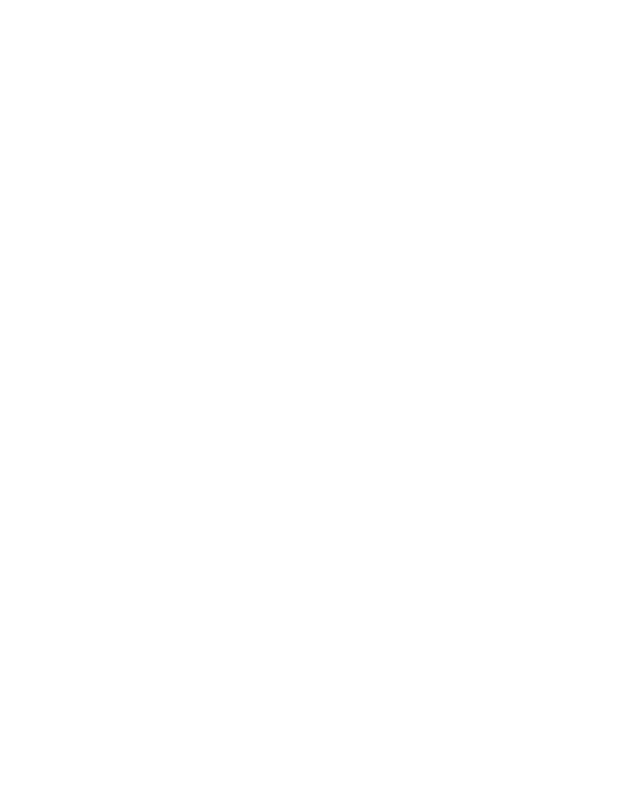
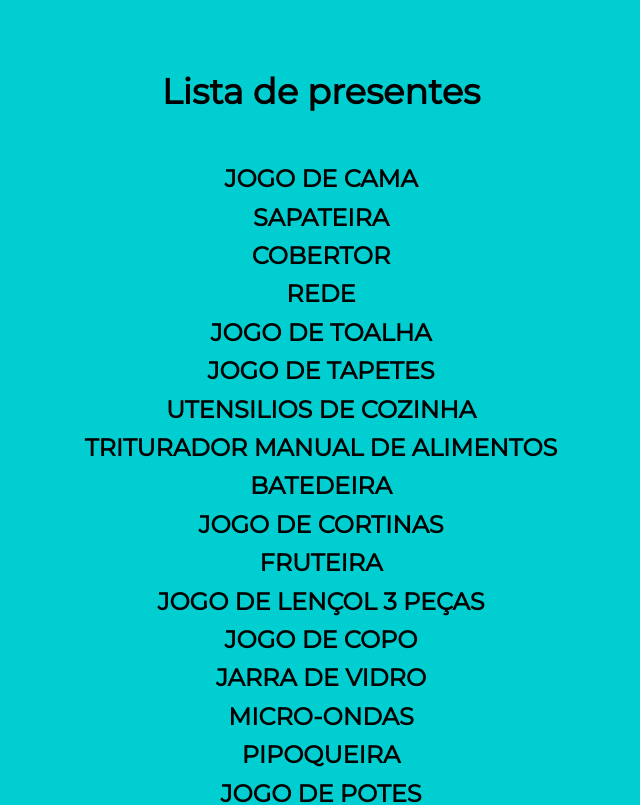
Before and after one commit to Webermanoel/IsabellyWeberCasamento, a plain HTML site: page presentes.html in a window 1280 px wide. Shown: the top 805 px of the page, without its empty margins (319-959 px from the left). Drawn offline with Linux system fonts and the light colour scheme.

Commit message:
Subindo quarta atualização

```diff
--- a/presentes.html
+++ b/presentes.html
@@ -3,9 +3,34 @@
 <head>
     <meta charset="UTF-8">
     <meta name="viewport" content="width=device-width, initial-scale=1.0">
-    <title>Document</title>
+    <title>Lista de presentes</title>
+    <link rel="stylesheet" href="style.css">
 </head>
 <body>
-
+    <main class="apresentacao">
+        <h1 class="titulo_pricipal">Lista de presentes</h1>
+        <p class="intro_ducao_presentes">
+            JOGO DE CAMA<BR>
+            SAPATEIRA<BR>
+            COBERTOR<BR>
+            REDE<BR>
+            JOGO DE TOALHA<BR>
+            JOGO DE TAPETES<BR>
+            UTENSILIOS DE COZINHA<BR>
+            TRITURADOR MANUAL DE ALIMENTOS<BR>
+            BATEDEIRA<BR>
+            JOGO DE CORTINAS<BR>
+            FRUTEIRA<BR>
+            JOGO DE LENÇOL 3 PEÇAS<BR>
+            JOGO DE COPO<BR>
+            JARRA DE VIDRO<BR>
+            MICRO-ONDAS<BR>
+            PIPOQUEIRA<BR>
+            JOGO DE POTES<BR>
+            JOGO DE PANELAS<BR>
+            JOGO DE JANTAR<BR>
+            JOGO DE JARRAS<BR>
+        </p>
+    </main>
 </body>
 </html>
--- a/style.css
+++ b/style.css
@@ -34,6 +34,13 @@ body {
 }
 
 .intro_ducao {
+    text-align: center;
+    font-size: 1.5rem;
+    font-weight: bold;
+    padding: 1rem;
+}
+
+.intro_ducao_presentes{
     text-align: center;
     font-size: 1.5rem;
     font-weight: bold;
@@ -155,6 +162,12 @@ body {
     color: var(--cor-terciaria);
 }
 
+.intro_ducao_presentes:hover{
+    background-color: var(--cor-primaria);
+    transform: translateY(-3px);
+    color: var(--cor-terciaria);
+}
+
 .apresentacao__links__imagem:hover {
     transform: scale(1.2);
 }
```
Also changed, not shown: confirmar.html (added, +15 -0 lines), index.html (+1 -1 lines).
